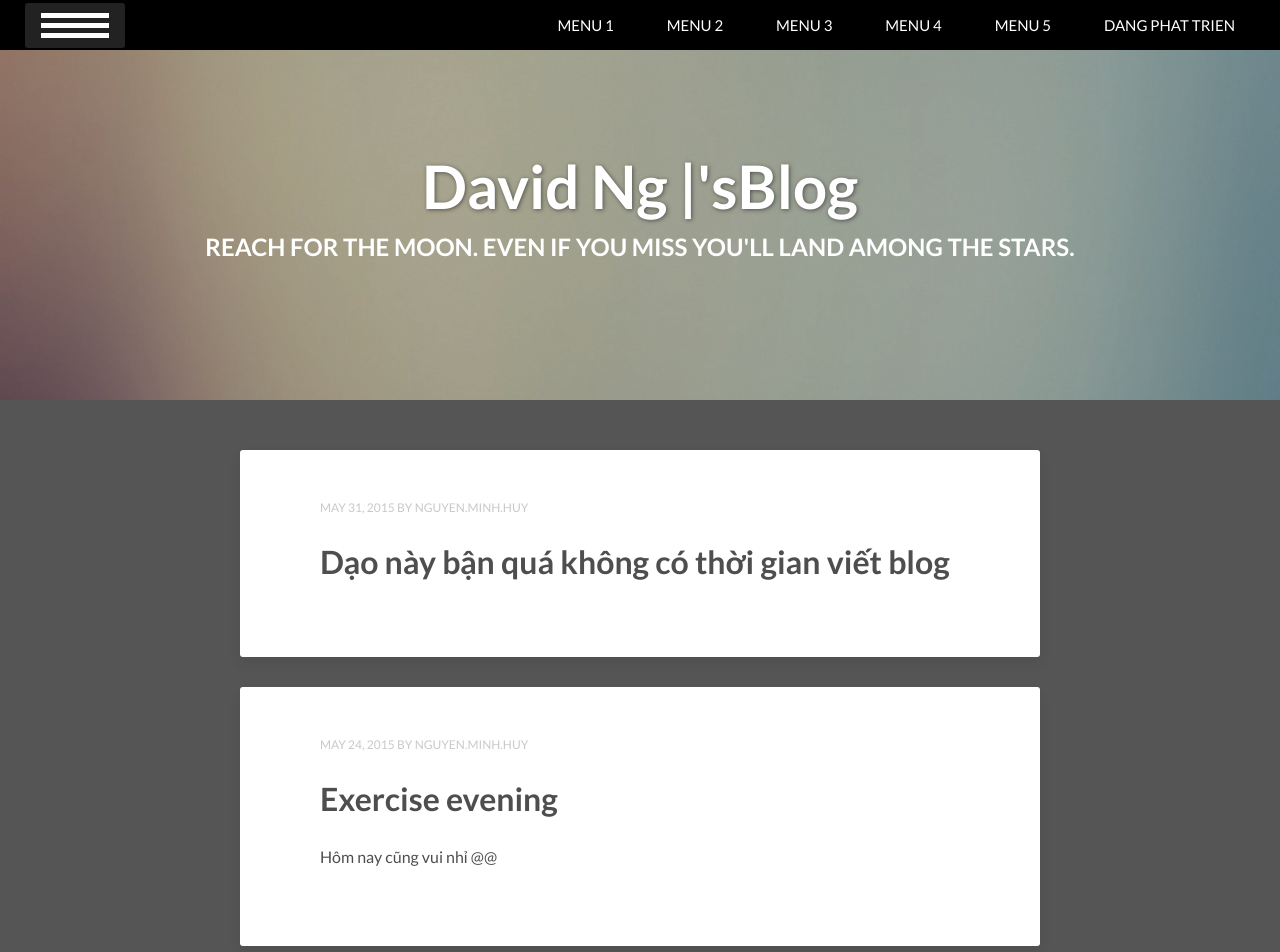
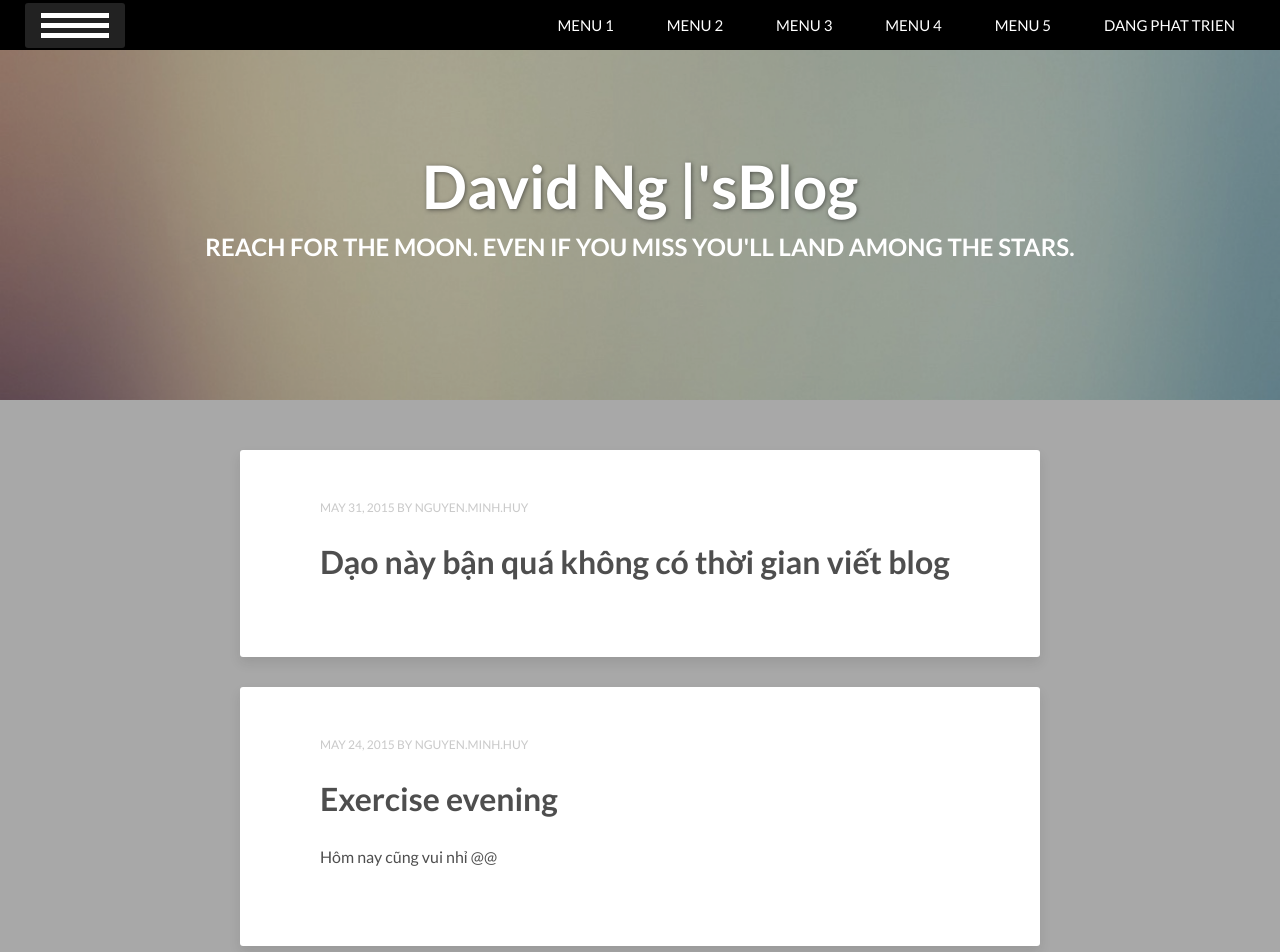
Before and after one commit to vareisen/vareisen.github.io, a Jekyll site: the page built from index.html, in a window 1280 px wide and 1400 px high. Shown: the top 952 px of the window. Built offline with Jekyll 4.4.1, drawn with Linux system fonts in a browser that asks for light colours; the list of posts is cut into pages by our own code.

Commit message:
Update _page.scss

```diff
--- a/_sass/_page.scss
+++ b/_sass/_page.scss
@@ -2,7 +2,7 @@ body {
 	margin: 0;
 	padding: 0;
 	width: 100%;
-	background-color: #555;
+	background-color: #A8A8A8;
 	// background-color: $body-color;
 }
 
```
